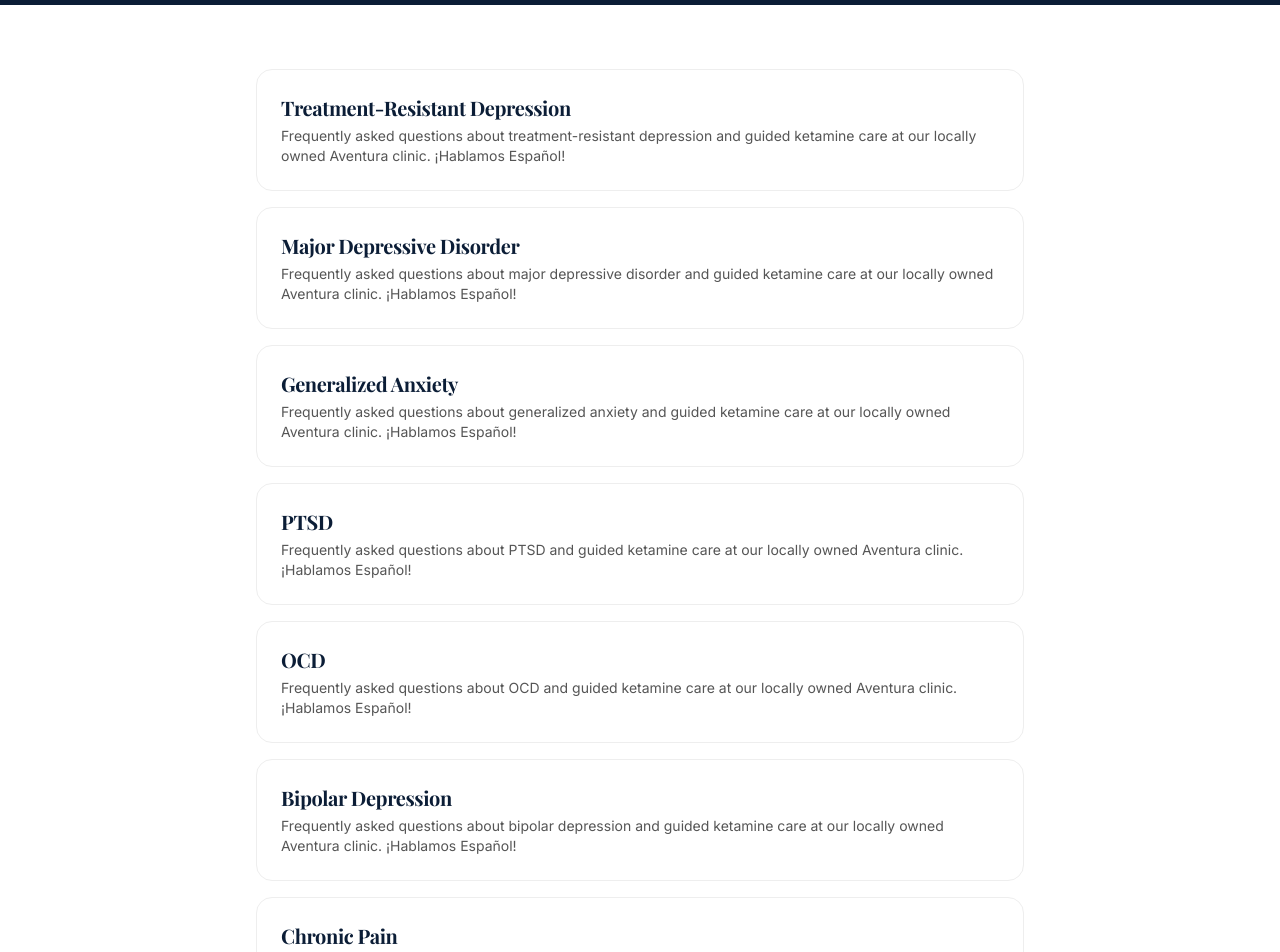
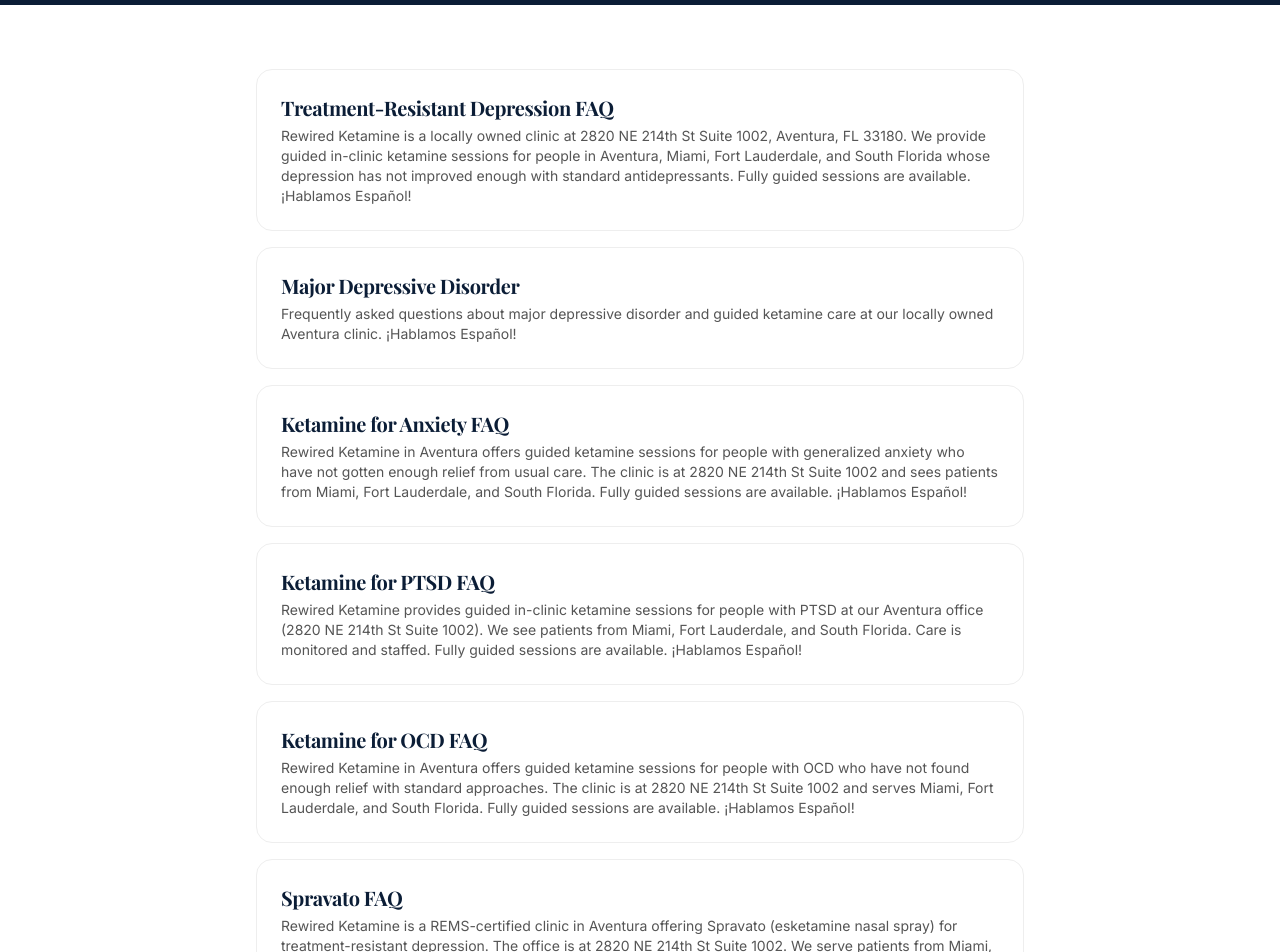
Before and after one commit to jsilverstone-ai/rewired-ketamine, a Next.js app: page /faq in a window 1280 px wide. Shown: the part 560-1512 px from the top of the page. Built offline with nearby package versions, Linux system fonts and the light colour scheme; a web font is replaced by a local one.

Commit message:
Expand six strong FAQ pages and keep others noindexed

```diff
--- a/src/app/faq/[slug]/layout.tsx
+++ b/src/app/faq/[slug]/layout.tsx
@@ -1,7 +1,14 @@
 import type { Metadata } from "next";
 import { faqs } from "../../../data/faqs";
 
-const strongSlugs = ["treatment-resistant-depression"];
+const strongSlugs = [
+  "treatment-resistant-depression",
+  "generalized-anxiety",
+  "ptsd",
+  "ocd",
+  "chronic-pain",
+  "spravato",
+];
 
 export async function generateMetadata({
   params,
--- a/src/data/faqs.ts
+++ b/src/data/faqs.ts
@@ -13,25 +13,16 @@
 {
   slug: "treatment-resistant-depression",
   title: "Treatment-Resistant Depression FAQ | Rewired Ketamine Aventura",
-    description: "Frequently asked questions about treatment-resistant depression and guided ketamine care at our locally owned Aventura clinic. ¡Hablamos Español!",
-    h1: "Treatment-Resistant Depression",
+  h1: "Treatment-Resistant Depression FAQ",
+  description: "Rewired Ketamine is a locally owned clinic at 2820 NE 214th St Suite 1002, Aventura, FL 33180. We provide guided in-clinic ketamine sessions for people in Aventura, Miami, Fort Lauderdale, and South Florida whose depression has not improved enough with standard antidepressants. Fully guided sessions are available. ¡Hablamos Español!",
   related: "/treatments/depression",
   faqs: [
-      { question: "What is treatment-resistant depression?", answer: "Treatment-resistant depression is the term used when usual antidepressants and therapy have not brought enough relief. A consult reviews your history before any ketamine session is considered. Fully guided sessions are available at our Aventura clinic." },
-      { question: "Can ketamine help with treatment-resistant depression?", answer: "Research has explored ketamine for people whose depression has not responded enough to standard care. Results vary. We do not claim it cures depression. Screening decides if a guided session is appropriate." },
-      { question: "How quickly might someone notice a change?", answer: "Some people report shifts in mood or symptoms within hours to days after a session. Others need a short series. Timing is individual and discussed during the consult." },
-      { question: "Is ketamine therapy the same as talk therapy?", answer: "No. Ketamine is a medical session. Integration is the shorter step of applying what came up. Therapy is the longer ongoing relationship. We do not treat ketamine or integration as a replacement for therapy." },
-      { question: "Do you offer fully guided sessions?", answer: "Fully guided sessions are available. Rooms can be adjusted for lighting, sound, and comfort. You are not alone during the visit." },
-      { question: "Where is the clinic?", answer: "Rewired Ketamine is a locally owned clinic at 2820 NE 214th St, Suite 1002, Aventura, FL 33180. We serve patients from Miami, Fort Lauderdale, and South Florida. ¡Hablamos Español!" },
-      { question: "What happens at a free consult?", answer: "We review history, medications, goals, and safety factors. Off-label use and possible dissociation are explained. Treatment is only scheduled if you are a candidate." },
-      { question: "What side effects are common?", answer: "Dissociation, changes in blood pressure, and temporary changes in perception are reported in the literature. Monitoring happens on site. Exact risks are covered in consent." },
-      { question: "How many sessions are typical?", answer: "Many people start with a short series over a few weeks, then decide on boosters based on how they feel. There is no fixed calendar." },
-      { question: "Do you offer Spravato as well as IV?", answer: "Yes. Spravato (esketamine) is available under REMS for treatment-resistant depression. IV ketamine is a different route. The consult decides which, if either, fits." },
-      { question: "Is this covered by insurance?", answer: "IV ketamine is usually cash-pay. Spravato may be covered by some plans when REMS criteria are met. We can review options at the consult." },
-      { question: "Can I drive after a session?", answer: "No. You need a ride home. Plan to stay for monitoring and recovery." },
-      { question: "What is integration?", answer: "Integration is the shorter, focused step after a session to apply what came up to daily life. It is not the same as ongoing therapy." },
-      { question: "Who should not start?", answer: "Uncontrolled blood pressure, active psychosis, or unstable substance use are examples of factors that require careful screening. The medical team decides." },
-      { question: "How do I start?", answer: "Book a free consult. See our depression page for more on related care, or the homepage for how the clinic works. ¡Hablamos Español!" },
+    { question: "What is treatment-resistant depression?", answer: "It is the term used when a person has tried usual antidepressants and therapy and still does not have enough relief. At Rewired Ketamine in Aventura we review that history in a consult before any ketamine session is considered." },
+    { question: "Can ketamine help treatment-resistant depression?", answer: "Research has studied ketamine for people whose depression has not responded to standard care. Some patients report shifts in mood within hours to days. Results vary and we do not claim it cures depression. Screening at our Aventura clinic decides if a guided session is appropriate." },
+    { question: "How is this different from at-home ketamine?", answer: "Sessions happen in a private treatment room at 2820 NE 214th St Suite 1002 in Aventura with monitoring and staff present. Dosing and support occur in the same room. This is not a mail-order kit. Patients come from Miami, North Miami Beach, Fort Lauderdale, and the rest of South Florida." },
+    { question: "Do you offer Spravato for treatment-resistant depression?", answer: "Yes. Rewired Ketamine is REMS-certified for Spravato (esketamine nasal spray). It is given in the Aventura office under observation and is different from IV ketamine. The consult decides which, if either, fits. Some insurance plans cover Spravato when REMS criteria are met. IV ketamine is usually cash-pay." },
+    { question: "What happens after a session?", answer: "You stay for monitoring and recovery. You need a driver. Integration is the shorter step of applying what came up; it is not the same as ongoing therapy. Many people start with a short series over a few weeks, then decide on boosters based on how they feel." },
+    { question: "How do I start?", answer: "Book a free consult. We review history, medications, goals, and safety factors (including blood pressure and substance use). Treatment is only scheduled if you are a candidate. Call or text (305) 676-6070. The clinic serves Miami and Fort Lauderdale from the Aventura office." },
   ],
 },
   {
@@ -60,74 +51,60 @@
   },
 {
   slug: "generalized-anxiety",
-    title: "Generalized Anxiety FAQ | Rewired Ketamine Aventura",
-    description: "Frequently asked questions about generalized anxiety and guided ketamine care at our locally owned Aventura clinic. ¡Hablamos Español!",
-    h1: "Generalized Anxiety",
+  title: "Ketamine for Anxiety FAQ | Rewired Ketamine Aventura & Miami",
+  h1: "Ketamine for Anxiety FAQ",
+  description: "Rewired Ketamine in Aventura offers guided ketamine sessions for people with generalized anxiety who have not gotten enough relief from usual care. The clinic is at 2820 NE 214th St Suite 1002 and sees patients from Miami, Fort Lauderdale, and South Florida. Fully guided sessions are available. ¡Hablamos Español!",
   related: "/treatments/anxiety",
   faqs: [
-      { question: "What is generalized anxiety?", answer: "Generalized anxiety involves ongoing worry that is hard to control. A consult reviews history before any session is considered." },
-      { question: "Can ketamine help with generalized anxiety?", answer: "A 2026 review noted ketamine was associated with reduced anxiety symptoms in some studies. Results vary. We do not claim it cures anxiety." },
-      { question: "How quickly might someone notice a change?", answer: "Some people report shifts within hours to days. Timing is individual." },
-      { question: "Is ketamine therapy the same as talk therapy?", answer: "No. Ketamine is a medical session. Integration is shorter. Therapy is the longer relationship." },
-      { question: "Do you offer fully guided sessions?", answer: "Fully guided sessions are available." },
-      { question: "Where is the clinic?", answer: "Rewired Ketamine is in Aventura and serves Miami and South Florida. ¡Hablamos Español!" },
-      { question: "What happens at a free consult?", answer: "We review history and safety factors. Treatment is only scheduled if you are a candidate." },
-      { question: "What side effects are common?", answer: "Dissociation and blood pressure changes can occur. Monitoring happens on site." },
-      { question: "How many sessions are typical?", answer: "Many start with a short series, then decide on next steps." },
-      { question: "Do you offer Spravato as well as IV?", answer: "Yes. The consult decides which, if either, fits." },
-      { question: "Is this covered by insurance?", answer: "IV is usually cash-pay. Spravato may be covered by some plans." },
-      { question: "Can I drive after a session?", answer: "No. You need a ride home." },
-      { question: "What is integration?", answer: "Integration is the shorter step after a session. It is not the same as therapy." },
-      { question: "Who should not start?", answer: "Certain medical conditions require careful screening." },
-      { question: "How do I start?", answer: "Book a free consult. ¡Hablamos Español!" },
+    { question: "What does generalized anxiety look like when people come in?", answer: "Ongoing worry that is hard to turn off, tension, and difficulty settling. A consult at the Aventura clinic reviews history, medications, and whether a guided ketamine session is appropriate. It is not a first-line option for everyone." },
+    { question: "Can ketamine help anxiety?", answer: "A 2026 review noted ketamine was associated with reduced anxiety symptoms in some studies. Results vary. We do not claim it cures anxiety. Screening decides if a session at our Aventura office makes sense." },
+    { question: "Is the session in Miami or Aventura?", answer: "The office is in Aventura (2820 NE 214th St Suite 1002). Patients from Miami, North Miami Beach, and Fort Lauderdale come to this location. If you searched “ketamine for anxiety Miami” or “ketamine near me,” this is the clinic those searches should reach." },
+    { question: "What happens during a guided session?", answer: "You are in a private room with monitoring. Sessions are typically about an hour, plus time to settle. Rooms can be adjusted for light and sound. You are not left alone. A driver is required afterward." },
+    { question: "How is integration different from therapy?", answer: "Integration is the shorter step after the session to apply what came up to daily life. Therapy is the longer ongoing relationship. We do not treat ketamine or integration as a replacement for therapy." },
+    { question: "How do I start?", answer: "Book a free consult at Rewired Ketamine in Aventura. We explain off-label use and possible dissociation before anything is scheduled. (305) 676-6070. ¡Hablamos Español!" },
   ],
 },
 {
   slug: "ptsd",
-    title: "PTSD FAQ | Rewired Ketamine Aventura",
-    description: "Frequently asked questions about PTSD and guided ketamine care at our locally owned Aventura clinic. ¡Hablamos Español!",
-    h1: "PTSD",
+  title: "Ketamine for PTSD FAQ | Rewired Ketamine Aventura",
+  h1: "Ketamine for PTSD FAQ",
+  description: "Rewired Ketamine provides guided in-clinic ketamine sessions for people with PTSD at our Aventura office (2820 NE 214th St Suite 1002). We see patients from Miami, Fort Lauderdale, and South Florida. Care is monitored and staffed. Fully guided sessions are available. ¡Hablamos Español!",
   related: "/treatments/ptsd",
   faqs: [
-      { question: "What is PTSD?", answer: "PTSD involves symptoms after trauma such as intrusive memories, avoidance, and heightened arousal. Screening is required before any session." },
-      { question: "Can ketamine help with PTSD?", answer: "Ketamine is studied for people who have not gotten enough relief from usual care. We do not claim it replaces trauma therapy." },
-      { question: "How quickly might someone notice a change?", answer: "Some report shifts within hours to days. Timing varies." },
-      { question: "Is ketamine therapy the same as talk therapy?", answer: "No. Ketamine is a medical session. Integration is shorter. Therapy is ongoing." },
-      { question: "Do you offer fully guided sessions?", answer: "Fully guided sessions are available." },
-      { question: "Where is the clinic?", answer: "Rewired Ketamine is in Aventura. ¡Hablamos Español!" },
-      { question: "What happens at a free consult?", answer: "We review history and safety factors." },
-      { question: "What side effects are common?", answer: "Dissociation and blood pressure changes can occur." },
-      { question: "How many sessions are typical?", answer: "Many start with a short series." },
-      { question: "Do you offer Spravato as well as IV?", answer: "Yes. The consult decides." },
-      { question: "Is this covered by insurance?", answer: "IV is usually cash-pay." },
-      { question: "Can I drive after a session?", answer: "No." },
-      { question: "What is integration?", answer: "Integration is the shorter step after a session." },
-      { question: "Who should not start?", answer: "Certain conditions require careful screening." },
-      { question: "How do I start?", answer: "Book a free consult." },
+    { question: "How do people with PTSD use ketamine here?", answer: "After screening, sessions take place in a private treatment room with monitoring. The goal is a guided medical process, not an unsupervised experience. History of trauma, current symptoms, and medications are reviewed in the consult at the Aventura clinic." },
+    { question: "Is this the same as therapy?", answer: "No. The ketamine session is medical. Integration afterward is the shorter step of applying what came up. Ongoing therapy is a separate, longer relationship. We do not present ketamine as a replacement for trauma therapy." },
+    { question: "Where do Miami and Fort Lauderdale patients go?", answer: "All sessions are at 2820 NE 214th St Suite 1002, Aventura, FL 33180. That is the North Miami metro office for anyone searching ketamine for PTSD in Miami or South Florida." },
+    { question: "What safety steps are in place?", answer: "Monitoring during the session and a staffed recovery window. We screen for issues such as uncontrolled blood pressure, active psychosis, or unstable substance use before anyone starts. Exact risks are covered in consent. A driver is required." },
+    { question: "How many sessions are typical?", answer: "Many people begin with a short series over a few weeks, then decide on next steps based on how they feel. There is no fixed calendar." },
+    { question: "How do I start?", answer: "Free consult at Rewired Ketamine in Aventura. (305) 676-6070. We serve Miami and Fort Lauderdale. ¡Hablamos Español!" },
   ],
 },
 {
   slug: "ocd",
-    title: "OCD FAQ | Rewired Ketamine Aventura",
-    description: "Frequently asked questions about OCD and guided ketamine care at our locally owned Aventura clinic. ¡Hablamos Español!",
-    h1: "OCD",
+  title: "Ketamine for OCD FAQ | Rewired Ketamine Aventura",
+  h1: "Ketamine for OCD FAQ",
+  description: "Rewired Ketamine in Aventura offers guided ketamine sessions for people with OCD who have not found enough relief with standard approaches. The clinic is at 2820 NE 214th St Suite 1002 and serves Miami, Fort Lauderdale, and South Florida. Fully guided sessions are available. ¡Hablamos Español!",
   related: "/treatments/ocd",
   faqs: [
-      { question: "What is OCD?", answer: "OCD involves unwanted thoughts and repetitive behaviors. A consult reviews what has already been tried." },
-      { question: "Can ketamine help with OCD?", answer: "Research on ketamine for OCD is ongoing and mixed. Results vary." },
-      { question: "How quickly might someone notice a change?", answer: "Timing is individual." },
-      { question: "Is ketamine therapy the same as talk therapy?", answer: "No." },
-      { question: "Do you offer fully guided sessions?", answer: "Fully guided sessions are available." },
-      { question: "Where is the clinic?", answer: "Rewired Ketamine is in Aventura. ¡Hablamos Español!" },
-      { question: "What happens at a free consult?", answer: "We review history and safety factors." },
-      { question: "What side effects are common?", answer: "Dissociation and blood pressure changes can occur." },
-      { question: "How many sessions are typical?", answer: "Many start with a short series." },
-      { question: "Do you offer Spravato as well as IV?", answer: "Yes." },
-      { question: "Is this covered by insurance?", answer: "IV is usually cash-pay." },
-      { question: "Can I drive after a session?", answer: "No." },
-      { question: "What is integration?", answer: "Integration is the shorter step after a session." },
-      { question: "Who should not start?", answer: "Certain conditions require careful screening." },
-      { question: "How do I start?", answer: "Book a free consult." },
+    { question: "Can ketamine be considered for OCD?", answer: "Some people explore it when usual treatments have not been enough. A consult at the Aventura clinic reviews history and decides whether a guided session is appropriate. We do not claim it cures OCD." },
+    { question: "What does a session look like?", answer: "Private treatment room, monitoring, staff nearby. Typically about an hour plus recovery time. You need a driver. This is in-clinic care in Aventura, not a mail-order option." },
+    { question: "Do you see patients from Miami and Fort Lauderdale?", answer: "Yes. The office is in Aventura. Patients regularly come from Miami, North Miami Beach, Fort Lauderdale, and the rest of South Florida." },
+    { question: "How is integration handled?", answer: "Integration is the shorter, focused step after the session. It is not the same as ongoing ERP or talk therapy. Both can exist; one does not replace the other." },
+    { question: "How do I start?", answer: "Book a free consult. (305) 676-6070. Rewired Ketamine, 2820 NE 214th St Suite 1002, Aventura. ¡Hablamos Español!" },
+  ],
+},
+{
+  slug: "spravato",
+  title: "Spravato FAQ | Rewired Ketamine Aventura (REMS-Certified)",
+  h1: "Spravato FAQ",
+  description: "Rewired Ketamine is a REMS-certified clinic in Aventura offering Spravato (esketamine nasal spray) for treatment-resistant depression. The office is at 2820 NE 214th St Suite 1002. We serve patients from Miami, Fort Lauderdale, and South Florida. Spravato is given in-clinic under observation and is different from IV ketamine. ¡Hablamos Español!",
+  related: "/services/spravato",
+  faqs: [
+    { question: "What is Spravato?", answer: "It is the brand name for esketamine nasal spray, FDA-approved for treatment-resistant depression (and certain severe depression cases). It must be administered in a certified healthcare setting under the REMS program. Rewired Ketamine in Aventura holds that certification." },
+    { question: "How is Spravato different from IV ketamine?", answer: "Different route, different regulatory status, still in-person and monitored. IV ketamine is a separate service at the same Aventura clinic. The consult decides which, if either, fits. We do not claim one is better than the other." },
+    { question: "What does a Spravato visit include?", answer: "Administration in the office plus an observation period for dissociation, blood-pressure changes, and sedation before you leave. A driver is required. This happens at 2820 NE 214th St Suite 1002 in Aventura." },
+    { question: "Does insurance cover it?", answer: "Some plans cover Spravato when REMS criteria are met. IV ketamine is usually cash-pay. We can review options during the consult for patients from Miami and Fort Lauderdale." },
+    { question: "How do I start?", answer: "Book a free consult at Rewired Ketamine in Aventura. (305) 676-6070. Confirm current Spravato availability. ¡Hablamos Español!" },
   ],
 },
   {
@@ -156,26 +133,16 @@
   },
 {
   slug: "chronic-pain",
-    title: "Chronic Pain FAQ | Rewired Ketamine Aventura",
-    description: "Frequently asked questions about chronic pain and guided ketamine care at our locally owned Aventura clinic. ¡Hablamos Español!",
-    h1: "Chronic Pain",
+  title: "Ketamine for Chronic Pain FAQ | Rewired Ketamine Aventura",
+  h1: "Ketamine for Chronic Pain FAQ",
+  description: "Rewired Ketamine provides guided ketamine sessions for certain chronic pain concerns at our Aventura clinic (2820 NE 214th St Suite 1002). Patients come from Miami, Fort Lauderdale, and South Florida. Screening is required. Fully guided sessions are available. ¡Hablamos Español!",
   related: "/treatments/chronic-pain",
   faqs: [
-      { question: "What is chronic pain?", answer: "Chronic pain is ongoing pain that has not responded enough to usual approaches. Screening is required." },
-      { question: "Can ketamine help with chronic pain?", answer: "Ketamine is researched for some chronic pain conditions. Results vary. We do not claim it cures pain." },
-      { question: "How quickly might someone notice a change?", answer: "Timing is individual." },
-      { question: "Is ketamine therapy the same as talk therapy?", answer: "No." },
-      { question: "Do you offer fully guided sessions?", answer: "Fully guided sessions are available." },
-      { question: "Where is the clinic?", answer: "Rewired Ketamine is in Aventura. ¡Hablamos Español!" },
-      { question: "What happens at a free consult?", answer: "We review history and safety factors." },
-      { question: "What side effects are common?", answer: "Dissociation and blood pressure changes can occur." },
-      { question: "How many sessions are typical?", answer: "Plans are individualized." },
-      { question: "Do you offer Spravato as well as IV?", answer: "Yes." },
-      { question: "Is this covered by insurance?", answer: "IV is usually cash-pay." },
-      { question: "Can I drive after a session?", answer: "No." },
-      { question: "What is integration?", answer: "Integration is the shorter step after a session." },
-      { question: "Who should not start?", answer: "Certain medical conditions require careful screening." },
-      { question: "How do I start?", answer: "Book a free consult." },
+    { question: "When do people ask about ketamine for pain?", answer: "When usual pain approaches have not brought enough relief. The consult at the Aventura office reviews the type of pain, history, and whether a guided session is appropriate. We do not claim it cures pain." },
+    { question: "Is the session different from mental-health infusions?", answer: "The setting is the same: private room, monitoring, staff present, driver required. Dosing and length are individualized. This is in-clinic care in Aventura, not unsupervised." },
+    { question: "Where is the clinic for Miami and Fort Lauderdale patients?", answer: "2820 NE 214th St Suite 1002, Aventura, FL 33180. That is the location for anyone searching ketamine for chronic pain in Miami or South Florida." },
+    { question: "What about side effects and safety?", answer: "Dissociation and blood-pressure changes can occur. Monitoring happens on site. Uncontrolled blood pressure and certain other conditions require careful screening. Exact risks are in the consent." },
+    { question: "How do I start?", answer: "Free consult at Rewired Ketamine in Aventura. (305) 676-6070. ¡Hablamos Español!" },
   ],
 },
   {
```
Lines whose indentation alone changed are shown as unchanged.
